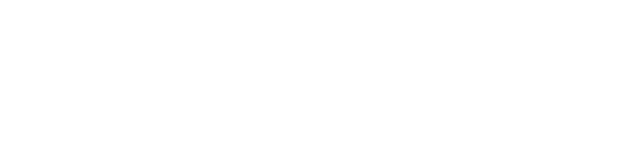
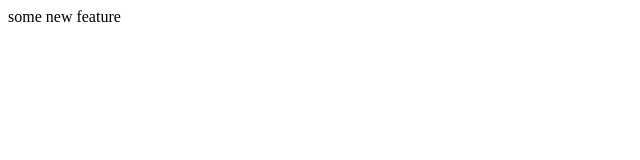
Before and after one commit to mannasahsc1/11-webapp2, a plain HTML site: page index.html in a window 1280 px wide. Shown: the whole page, without its empty margins (0-640 px from the left). Drawn offline with Linux system fonts and the light colour scheme.

Commit message:
added para

```diff
--- a/index.html
+++ b/index.html
@@ -4,3 +4,4 @@
 <body>
 </body>
 </html>
+<p>some new feature</p>
```
